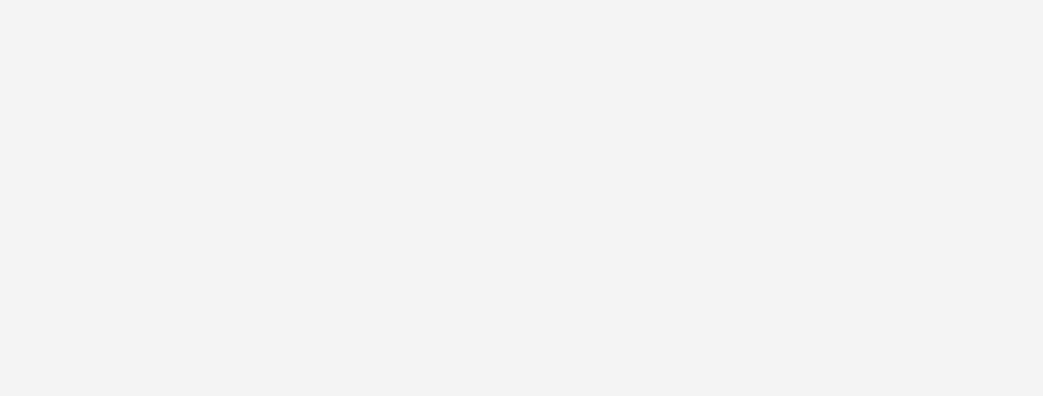
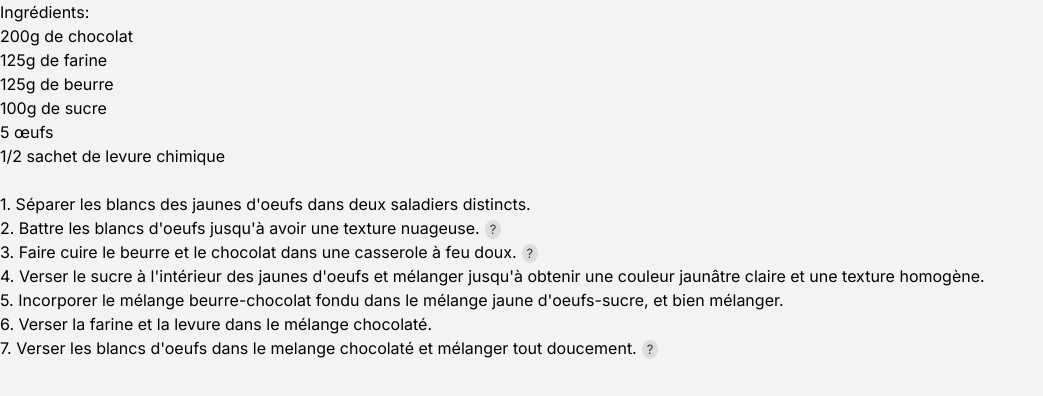
Before and after one commit to SoukainaHassani/my-recipes, a Next.js app: page /patisseries/1 in a window 1280 px wide. Shown: the top 396 px of the page, without its empty margins (0-1043 px from the left). Built offline with nearby package versions, Linux system fonts and the light colour scheme.

Commit message:
[~] Adding the first recipe (gateau au chocolat), the page is not designed yet

```diff
--- /dev/null
+++ b/app/Tooltip.css
@@ -0,0 +1,39 @@
+.tooltip-container {
+    position: relative;
+    display: inline-block;
+    cursor: pointer;
+  }
+
+  .tooltip-icon {
+    margin-left: 5px;
+    background-color: #ddd;
+    border-radius: 50%;
+    padding: 0 5px;
+    font-size: 0.8em;
+    color: #333;
+    display: inline-block;
+    text-align: center;
+  }
+
+  .tooltip-box {
+    display: none;
+    position: absolute;
+    bottom: 120%; /* Position above the text */
+    left: 50%;
+    transform: translateX(-50%);
+    background-color: #333;
+    color: #fff;
+    text-align: center;
+    border-radius: 5px;
+    padding: 5px;
+    z-index: 1;
+    white-space: nowrap;
+    font-size: 0.75em;
+    opacity: 0;
+    transition: opacity 0.3s;
+  }
+
+  .tooltip-container:hover .tooltip-box {
+    display: block;
+    opacity: 1;
+  }
--- /dev/null
+++ b/app/Tooltip.jsx
@@ -0,0 +1,28 @@
+"use client"
+
+import React, { useState } from "react";
+import './Tooltip.css';
+
+function Tooltip({ text, tooltipText }) {
+    const [ isHovered, setIsHovered ] = useState(false);
+
+    return (
+        <span className="tooltip-container">
+            {text}
+            <span
+            className="tooltip-icon"
+            onMouseEnter={() => setIsHovered(true)}
+            onMouseLeave={() => setIsHovered(false)}
+            >
+                ?
+            </span>
+            {isHovered && (
+                <span className="tooltip-box">
+                    {tooltipText}
+                </span>
+            )}
+        </span>
+    );
+}
+
+export default Tooltip;
--- a/app/fastfood/page.jsx
+++ b/app/fastfood/page.jsx
@@ -5,15 +5,12 @@ import '../recettes.css'
 export default function Recipes() {
     return (
       <div>
-        <div className='title-explore'>
-          <h1>Explorez</h1>
-        </div>
           <ul className='food-list'>
             <li><a href='/1'>French Tacos</a></li>
             <li><a href='/2'>Wrap au poulet frit</a></li>
             <li><a href='/3'>Kebab</a></li>
             <li><a href='/4'>Burger au poisson pané</a></li>
-            <li><a href='/recipes'>Retour</a></li>
+            <li><a href='/'>Retour</a></li>
           </ul>
       </div>
     );
--- a/app/patisseries/1/page.jsx
+++ b/app/patisseries/1/page.jsx
@@ -1,8 +1,43 @@
+import React from "react";
+import Tooltip from "../../Tooltip"
+
 export default function Pat() {
     return (
       <div>
         <div className="ingredients">
-
+            <p>Ingrédients:</p>
+            <p>200g de chocolat</p>
+            <p>125g de farine</p>
+            <p>125g de beurre</p>
+            <p>100g de sucre</p>
+            <p>5 œufs</p>
+            <p>1/2 sachet de levure chimique</p>
+            <br></br>
+            <p>1. Séparer les blancs des jaunes d'oeufs dans deux saladiers distincts.</p>
+            <p>
+              2. Battre les blancs d'oeufs jusqu'à avoir une texture nuageuse.
+              <Tooltip
+                text=""
+                tooltipText="Le mieux est de battre avec un batteur éléctrique ou un robot patissier pour obtenir une texture idéale."
+                />
+            </p>
+            <p>
+              3. Faire cuire le beurre et le chocolat dans une casserole à feu doux.
+              <Tooltip
+                text=""
+                tooltipText="Surveillez bien la cuisson! Le chocolat ne doit pas brûler."
+              />
+            </p>
+            <p>4. Verser le sucre à l'intérieur des jaunes d'oeufs et mélanger jusqu'à obtenir une couleur jaunâtre claire et une texture homogène.</p>
+            <p>5. Incorporer le mélange beurre-chocolat fondu dans le mélange jaune d'oeufs-sucre, et bien mélanger.</p>
+            <p>6. Verser la farine et la levure dans le mélange chocolaté.</p>
+            <p>
+              7. Verser les blancs d'oeufs dans le melange chocolaté et mélanger tout doucement.
+              <Tooltip
+                text=""
+                tooltipText="Mélanger trop rapidement fait retomber les blancs et empêche une texture aérée."
+              />
+            </p>
         </div>
       </div>
     );
--- a/app/patisseries/page.jsx
+++ b/app/patisseries/page.jsx
@@ -1,18 +1,16 @@
 import Link from 'next/link';
 import Image from 'next/image';
+import "../recettes.css"
 
 export default function Pat() {
   return (
     <div>
-      <div className='title-explore'>
-        <h1>Explorez</h1>
-      </div>
         <ul className='food-list'>
-          <li><a href='/1'>Gâteau au chocolat</a></li>
-          <li><a href='/2'>Brownie au chocolat</a></li>
-          <li><a href='/3'>Cookies</a></li>
-          <li><a href='/4'>Muffins</a></li>
-          <li><a href='/recipes'>Retour</a></li>
+          <li><a href='patisseries/1'>Gâteau au chocolat</a></li>
+          <li><a href='patisseries/2'>Brownie au chocolat</a></li>
+          <li><a href='patisseries/3'>Cookies</a></li>
+          <li><a href='patisseries/4'>Muffins</a></li>
+          <li><a href='/'>Retour</a></li>
         </ul>
     </div>
   );
--- a/app/plats/page.jsx
+++ b/app/plats/page.jsx
@@ -1,14 +1,12 @@
 import Link from 'next/link';
+import "../recettes.css"
 
 export default function Two() {
   return (
     <div>
-      <div className='title-explore'>
-        <h1>Explorez</h1>
-      </div>
         <ul className='food-list'>
           <p>A venir...</p>
-          <li><a href='/recipes'>Retour</a></li>
+          <li><a href='/'>Retour</a></li>
         </ul>
     </div>
   );
--- a/app/recettes.css
+++ b/app/recettes.css
@@ -102,5 +102,9 @@
     text-decoration: none; /* Remove underline from links */
     font-family: Arial, Helvetica, sans-serif;
     font-weight: bold;
-    color: #615338;
+    color: rgb(38, 97, 165);
 }
+
+a:hover {
+    text-decoration: underline;
+}
```
